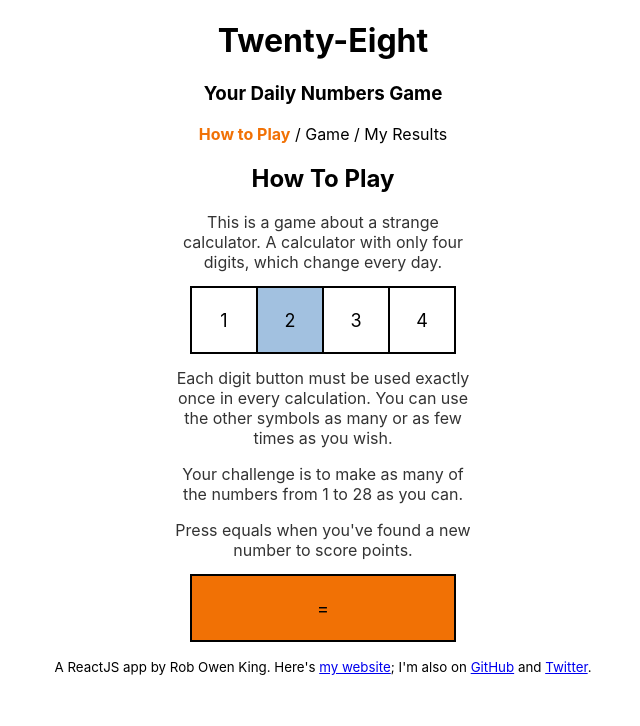
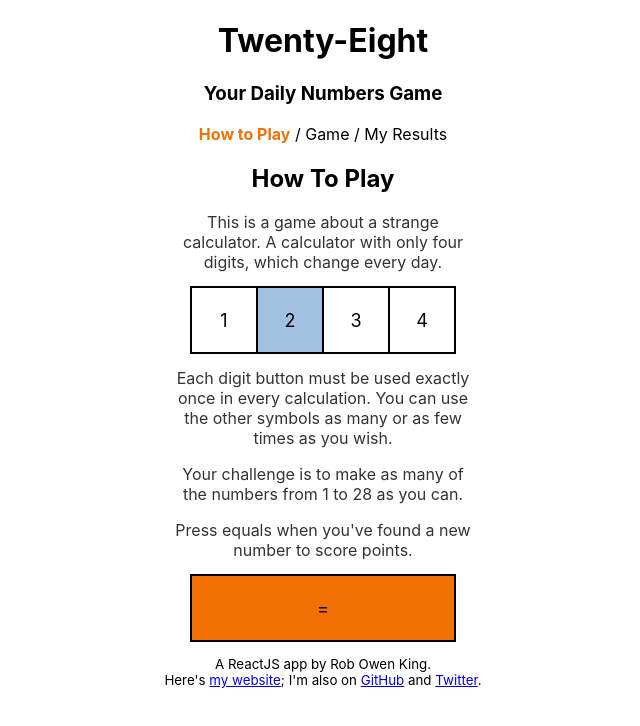
Before and after one commit to RobOwenKing/forty-two, a React (Create React App) app: page / in a window 1280 px wide. Shown: the top 726 px of the page, without its empty margins (317-957 px from the left). Built offline with nearby package versions, Linux system fonts and the light colour scheme.

Commit message:
refactor: Split <footer> text over two lines

```diff
--- a/src/App.css
+++ b/src/App.css
@@ -211,3 +211,7 @@
 footer {
   margin: 16px auto;
 }
+
+footer small {
+  display: block;
+}
--- a/src/App.jsx
+++ b/src/App.jsx
@@ -72,7 +72,8 @@ const App = () => {
           )
       }
       <footer>
-        <small>A ReactJS app by Rob Owen King. Here's <a href="http://www.robowenking.com/">my website</a>; I'm also on <a href="https://github.com/RobOwenKing/">GitHub</a> and <a href="https://twitter.com/RobOwenKing">Twitter</a>.</small>
+        <small>A ReactJS app by Rob Owen King.</small>
+        <small>Here's <a href="http://www.robowenking.com/">my website</a>; I'm also on <a href="https://github.com/RobOwenKing/">GitHub</a> and <a href="https://twitter.com/RobOwenKing">Twitter</a>.</small>
       </footer>
     </div>
   );
```
